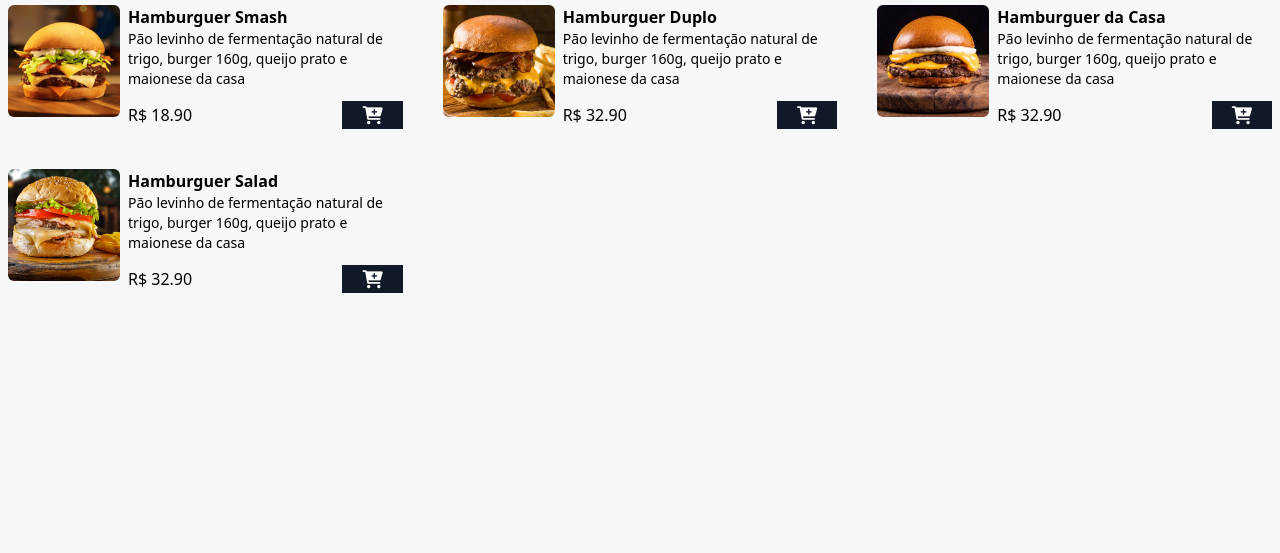
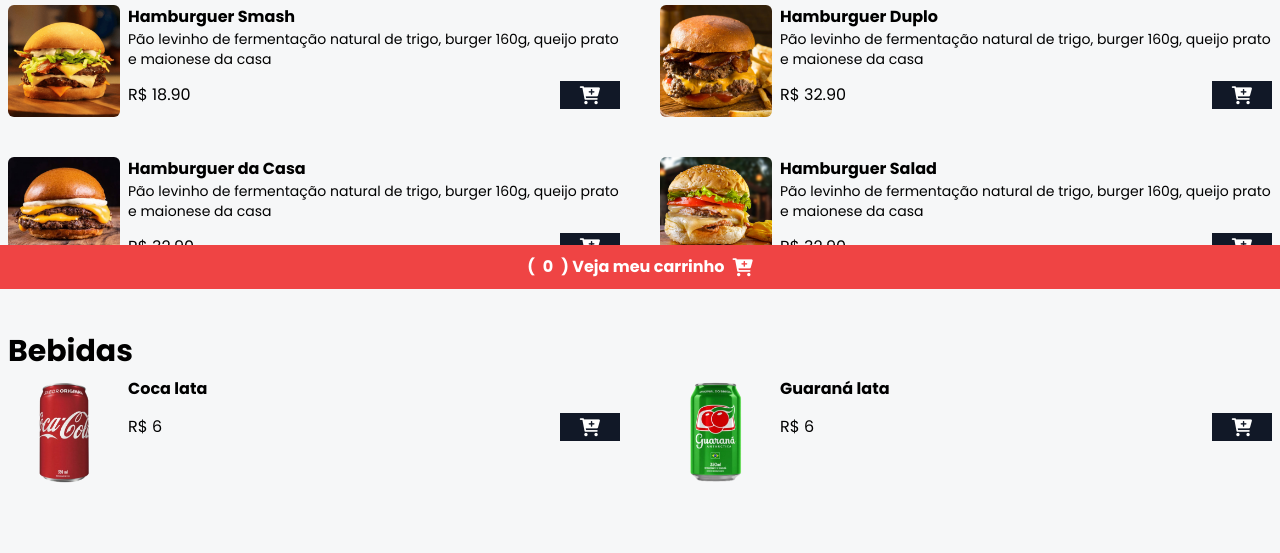
Before and after one commit to MorenoSDev/cardapio, a website: page index.html in a window 1280 px wide. Shown: the part 511-1064 px from the top of the page. Before the commit the page ends 868 px from the top, so only its background shows below. Drawn offline with Linux system fonts and the light colour scheme.

Commit message:
Adicionando o footer e o modal

```diff
--- a/index.html
+++ b/index.html
@@ -4,10 +4,14 @@
 <head>
     <meta charset="UTF-8">
     <meta name="viewport" content="width=device-width, initial-scale=1.0">
+    <link href="https://fonts.googleapis.com/css2?family=Poppins:wght@400;500;700&family=Roboto:wght@400;500;700&display=swap" rel="stylesheet"/>
+    <link rel="preconnect" href="https://fonts.googleapis.com"/>
+    <link rel="preconnect" href="https://fonts.gstatic.com" crossorigin>
+    <link href="https://fonts.googleapis.com/css2?family=Roboto:wght@400;500;700&display=swap" rel="stylesheet"/>
     <link rel="stylesheet" href="https://cdnjs.cloudflare.com/ajax/libs/font-awesome/6.0.0-beta3/css/all.min.css"
         integrity="sha512-Fo3rlrZj/k7ujTnHg4CGR2D7kSs0v4LLanw2qksYuRlEzO+tcaEPQogQ0KaoGN26/zrn20ImR1DfuLWnOo7aBA=="
         crossorigin="anonymous" referrerpolicy="no-referrer" />
-    <link rel="stylesheet" href="./styles/output.css">
+    <link rel="stylesheet" href="./styles/output.css"/>
 
     <title>Dev Burger - A melhor hamburgueria dev!</title>
 </head>
@@ -34,7 +38,7 @@
 
     <!--INICIO DO MENU-->
     <div id="menu">
-        <main class="grid grid-cols-1 md:grid-cols-2 lg:grid-cols-3 md:gap-10 gap-7 mx-auto max-w-7xl px-2 mb-16">
+        <main class="grid grid-cols-1 md:grid-cols-2 md:gap-10 gap-7 mx-auto max-w-7xl px-2 mb-16">
             <!--PRODUTO ITEM-->
             <div class="flex gap-2">
                 <img src="assets/hamb-1.png" alt="Hamburguer Smash"
@@ -95,6 +99,7 @@
                 </div>
             </div>
             <!--FIM PRODUTO ITEM-->
+
             <!--PRODUTO ITEM-->
             <div class="flex gap-2">
                 <img src="assets/hamb-5.png" alt="Hamburguer Salad"
@@ -116,9 +121,93 @@
             </div>
             <!--FIM PRODUTO ITEM-->
         </main>
-        <div class="mx-auto max-w-7xl"></div>
+        <div class="mx-auto max-w-7xl px-2 my-2">
+            <h2 class="font-bold text-3xl">
+                Bebidas
+            </h2>
+        </div>
+        <!-- GRID BEBIDAS -->
+        <div class="grid grid-cols-1 md:grid-cols-2 md:gap-10 gap-7 mx-auto max-w-7xl px-2 mb-16" id="menu">
+
+            <!--BEBIDA ITEM-->
+            <div class="flex gap-2 w-full">
+                <img src="assets/refri-1.png" alt="Coca lata"
+                    class="w-28 h-28 rounded-md hover:scale-110 hover:-rotate-2 duration-300">
+
+                <div class="w-full">
+                    <p class="font-bold">Coca lata</p>
+
+
+                    <div class="flex items-center gap-2 justify-between mt-3">
+                        <p>R$ 6</p>
+                        <button class="bg-gray-900 px-5 rouded add-to-cart-btn" data-name="Coca lata" data-price="6">
+                            <i class="fa fa-cart-plus text-lg text-white"></i>
+                        </button>
+                    </div>
+                </div>
+            </div>
+            <!--FIM BEBIDA ITEM-->
+
+            <!--BEBIDA ITEM-->
+            <div class="flex gap-2 w-full">
+                <img src="assets/refri-2.png" alt="Coca lata"
+                    class="w-28 h-28 rounded-md hover:scale-110 hover:-rotate-2 duration-300">
+
+                <div class="w-full">
+                    <p class="font-bold">Guaraná lata</p>
+
+
+                    <div class="flex items-center gap-2 justify-between mt-3">
+                        <p>R$ 6</p>
+                        <button class="bg-gray-900 px-5 rouded add-to-cart-btn" data-name="Guarana lata" data-price="6">
+                            <i class="fa fa-cart-plus text-lg text-white"></i>
+                        </button>
+                    </div>
+                </div>
+            </div>
+            <!--FIM BEBIDA ITEM-->
+
+        </div>
     </div>
     <!--FIM DO MENU-->
+    <!-- MODAL CART -->
+
+    <div class="bg-black/60 w-full h-full fixed top-0 left-0 z-[99] flex items-center justify-center hidden">
+        <div class="bg-white p-5 rounded-md min-w-[90%] md:min-w-[600px]">
+            <h2 class="text-center font-bold text-2xl mb-2">Meu carrinho</h2>
+
+            <div id="cart-items" class="flex justify-between mb-2 flex-col"></div>
+
+            <p class="font-bold">Total: <span id="cart-total">0.00</span></p>
+
+            <p class="font-bold">Endereço de entrega:</p>
+
+            <input type="text" placeholder="Digite seu endereço completo..." id="address"
+                class="w-full border-2 p-1 rouded my-1" />
+            <p class="text-red-500 hidden" id="adrress-warn">Digite seu endereço completo!</p>
+
+            <div class="flex items-center justify-between mt-5 w-full">
+                <button id="close-modal-btn">Fechar</button>
+                <button id="checkout-btn" class="bg-green-500 text-white px-4 py-1 rouded">Finalizar pedido</button>
+            </div>
+
+        </div>
+
+    </div>
+
+    <!-- FIM MODAL CART -->
+
+    <!-- BUTTON CART FOOTER-->
+    <footer class="w-full bg-red-500 py-2 fixed bottom-0 z-40 flex items-center justify-center">
+        <button class="flex items-center gap-2 text-white font-bold" id="cart-btn">
+            (<span id="cart-count">0</span>)
+            Veja meu carrinho
+            <i class="fa fa-cart-plus text-lg text-white"></i>
+        </button>
+    </footer>
+    <!-- FIM BUTTON CART FOOTER-->
+
+    <script src="script.js"></script>
 </body>
 
 </html>
--- a/tailwind.config.js
+++ b/tailwind.config.js
@@ -2,6 +2,9 @@
 module.exports = {
   content: ["./**/*.{html,js}"],
   theme: {
+    fontFamily:{
+      'sans': ['Poppins', 'sans-serif']
+    },
     extend: {
       backgroundImage:{
         "home":"url('/assets/bg.png')"
```
Also changed, not shown: script.js (added), styles/output.css.
